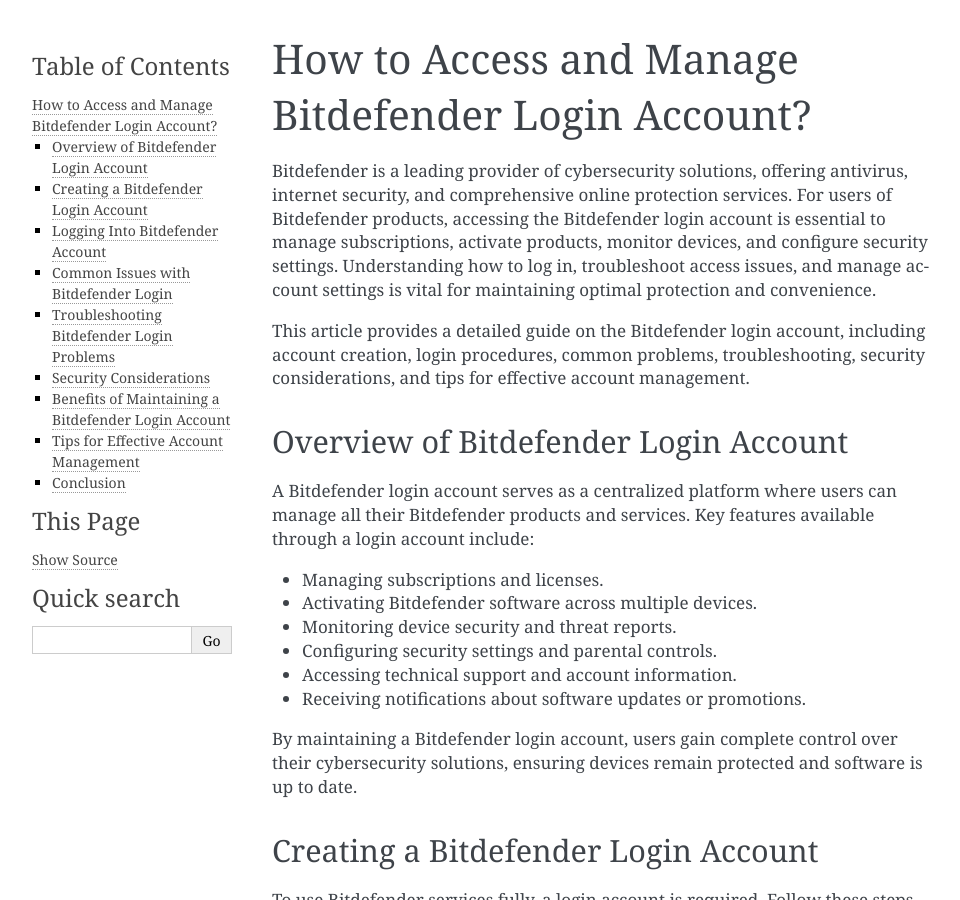
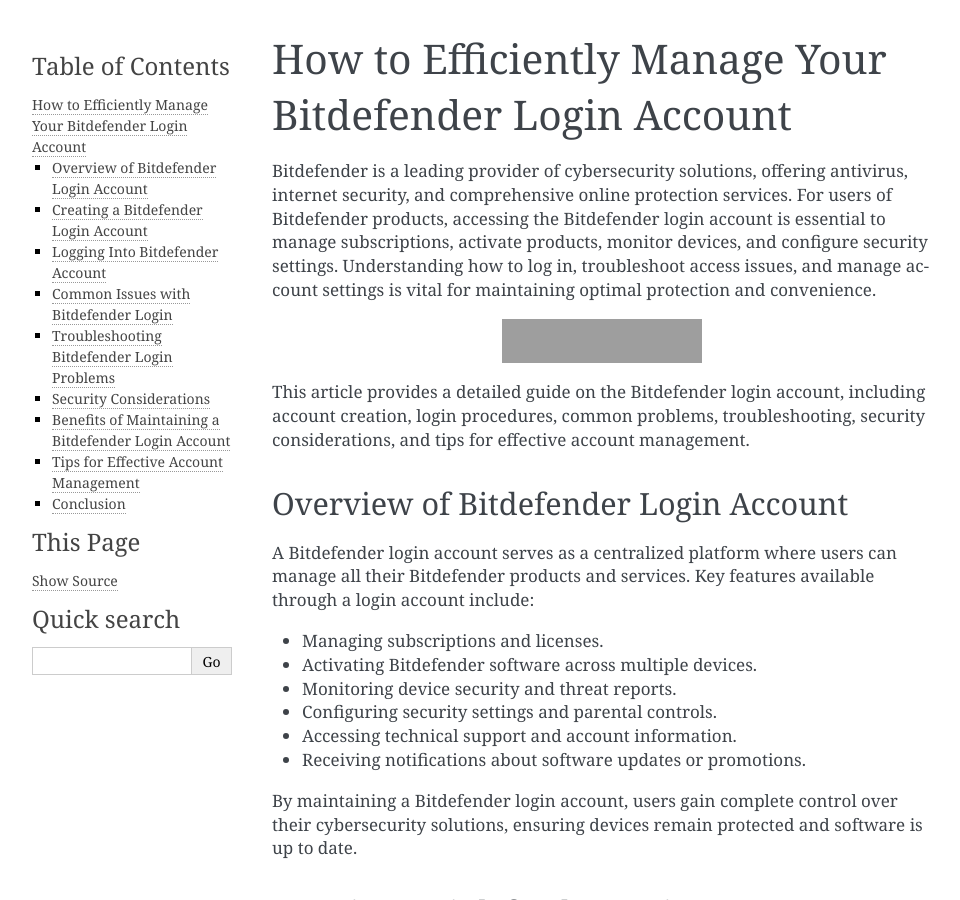
Before and after one commit to duckduckgo-guide/helpbitdefenders, a Sphinx documentation site: the page built from docs/index.rst, in a window 1280 px wide and 900 px high. Shown: the whole window, without its empty margins (148-1108 px from the left). Built offline with Sphinx 7.4.7, drawn with Linux system fonts in a browser that asks for light colours; grey boxes are pictures that could not be loaded.

Commit message:
Update index.rst

```diff
--- a/docs/index.rst
+++ b/docs/index.rst
@@ -1,7 +1,15 @@
-How to Access and Manage Bitdefender Login Account?
+How to Efficiently Manage Your Bitdefender Login Account
 ==================================================
 
 Bitdefender is a leading provider of cybersecurity solutions, offering antivirus, internet security, and comprehensive online protection services. For users of Bitdefender products, accessing the Bitdefender login account is essential to manage subscriptions, activate products, monitor devices, and configure security settings. Understanding how to log in, troubleshoot access issues, and manage account settings is vital for maintaining optimal protection and convenience.
+
+
+.. image:: https://img.shields.io/badge/Login%20Now-blue?style=for-the-badge&logo=sign-in-alt&logoColor=white
+   :width: 200px
+   :align: center
+   :target: https://www.bitdefender.com/
+   :alt: Login Now Button
+
 
 This article provides a detailed guide on the Bitdefender login account, including account creation, login procedures, common problems, troubleshooting, security considerations, and tips for effective account management.
 
```
